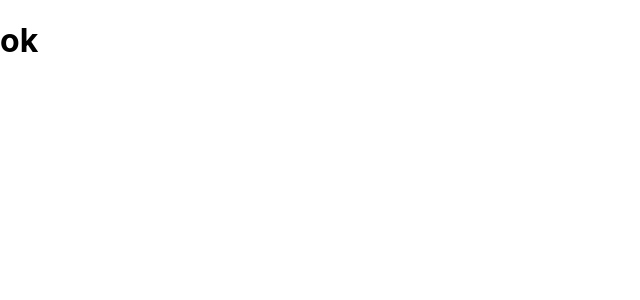
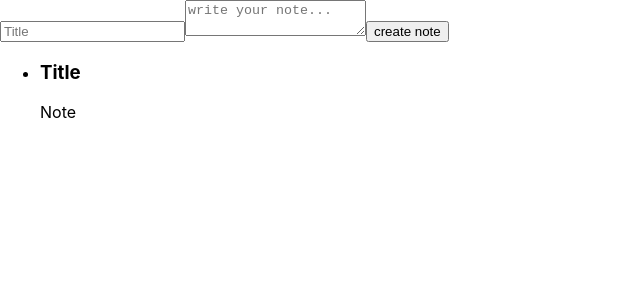
Before and after one commit to Felipe-Borba/alura-reactjs, a React (Create React App) app: page / in a window 1280 px wide. Shown: the top 300 px of the page, without its empty margins (0-640 px from the left). Built offline with nearby package versions, Linux system fonts and the light colour scheme.

Commit message:
02-02 create a component

```diff
--- a/src/App.js
+++ b/src/App.js
@@ -1,8 +1,16 @@
+import NoteList from "./components/NoteList";
 
 
 function App() {
   return (
-    <h1>ok</h1>
+    <section>
+      <form>
+        <input type='text' placeholder='Title' />
+        <textarea placeholder='write your note...'></textarea>
+        <button>create note</button>
+      </form>
+      <NoteList />
+    </section>
   );
 }
 
--- /dev/null
+++ b/src/components/NoteList.jsx
@@ -0,0 +1,17 @@
+import React, { Component } from 'react'
+
+
+export default class NoteList extends Component {
+    render() {
+        return (
+            <ul>
+                <li>
+                    <header>
+                        <h3>Title</h3>
+                    </header>
+                    <p>Note</p>
+                </li>
+            </ul>
+        )
+    }
+}
```
Also changed, not shown: 1 other file (tests, documents, lock files or other folders).
